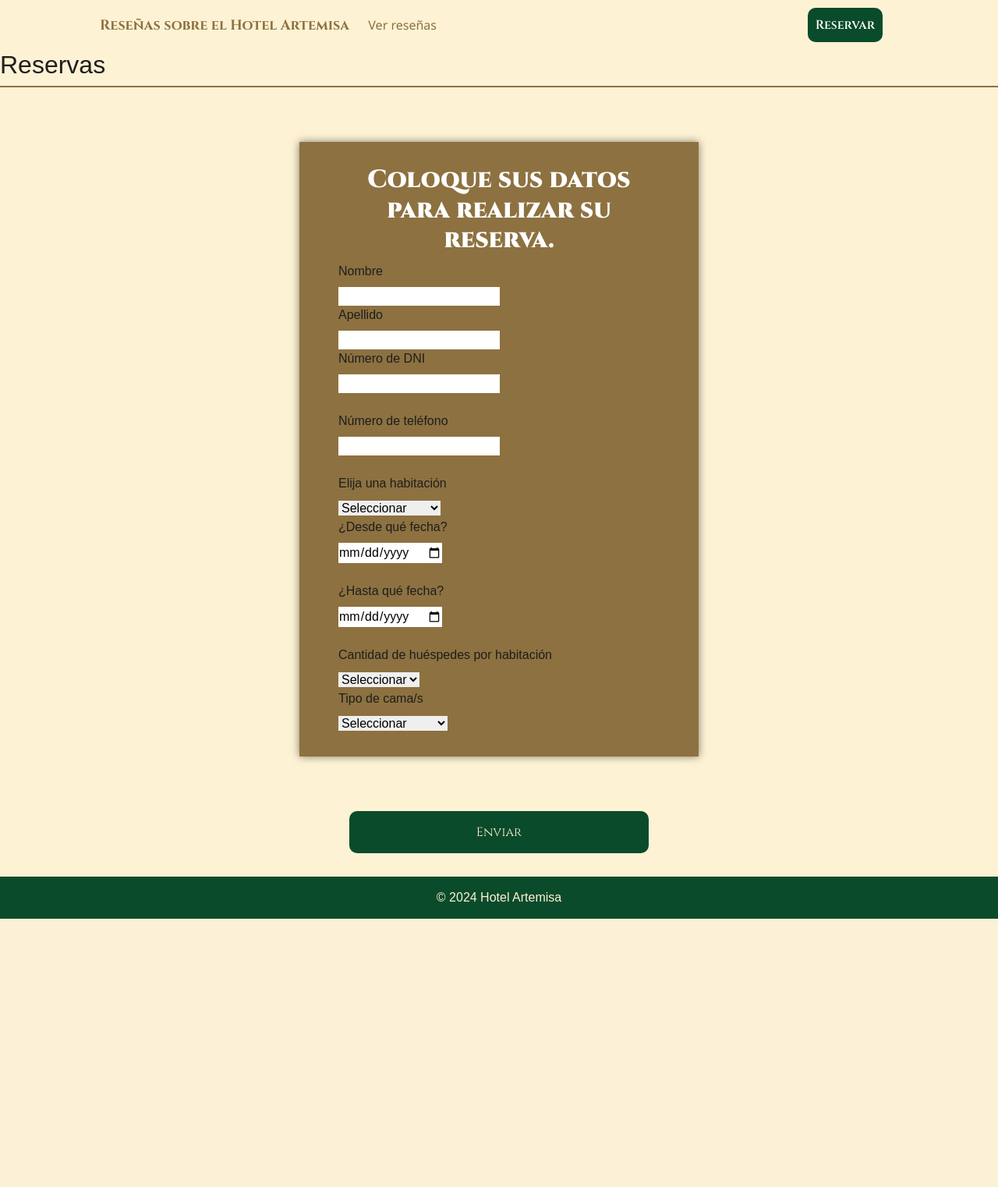
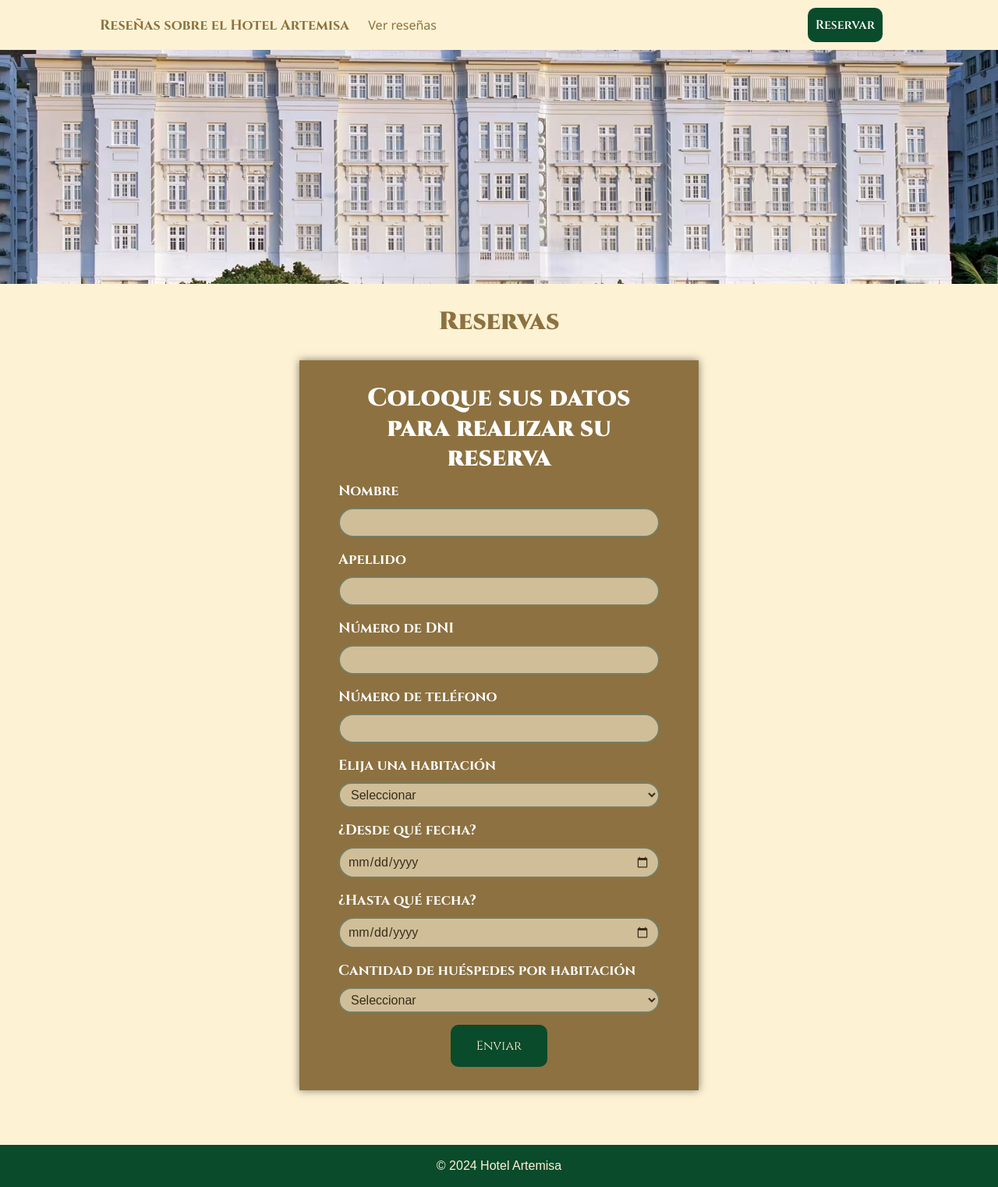
Before and after one commit to DarioValeriano/Artemisa-Hotel-TP-IDS, a Flask app: page /reservas in a window 1280 px wide. Shown: the part 100-1622 px from the top of the page at 78% size. Before the commit the page ends 1278 px from the top, so only its background shows below. Run offline with Flask 3, Linux system fonts and the light colour scheme; some libraries are stand-ins or nearby versions.

Commit message:
Agregado reservas a base.html  y arreglos en css (666bcaeb528e4dba38b0818a)

```diff
--- a/FrontEnd/static/css/style.css
+++ b/FrontEnd/static/css/style.css
@@ -70,13 +70,15 @@ header img {
 
 /*Preguntas Frecuentes*/
 
-#contenedor_imagen{
+#contenedor_imagen,#reservas_imagen,#contacto_imagen{
     width: 100%;
     height: 300px;
-    background-image: url("/static/images/PlazaComún.jpg");
     background-repeat: no-repeat;
     background-size: 100%;
     background-position: center;
+}
+#contenedor_imagen{
+    background-image: url("/static/images/PlazaComún.jpg");
 }
 
 #contenedor_secundario, .contenedor_preguntas{
@@ -116,11 +118,6 @@ header img {
 /*Contacto*/
 
 #contacto_imagen{
-    width: 100%;
-    height: 300px;
-    background-repeat: no-repeat;
-    background-size: 100%;
-    background-position: center;
     background-image: url("/static/images/recepcion.jpg");
 }
 
@@ -146,14 +143,14 @@ header img {
   box-shadow: 0 0 10px rgba(0, 0, 0, 0.5);
 }
 
-#userForm label{
+#userForm label, #reserveForm label{
     font-size:large;
     font-family: "Cinzel", serif;
     color:#ffffff;
     font-weight: bold;
 }
 
-#userForm input, #userForm textarea {
+#userForm input, #userForm textarea, #reserveForm input, #reserveForm select {
     color:black;
     position: relative;
     width: 100%;
@@ -210,7 +207,15 @@ header img {
     border-radius: 10px;
     box-shadow: 0 0 10px rgba(0, 0, 0, 0.5);
 }
+ /*Reverva*/
 
+#reservas_imagen{
+    background-image: url("/static/images/edificioHotel.jpg");
+}
+
+#pagina_reservas #formulario{
+    margin-top: 0px;
+}
 
 /*Home*/
 
@@ -522,9 +527,7 @@ button:hover {
 
 .bloque-informacion-h{
     width: 100vw;
-    height: 100vh;
     backdrop-filter: blur(6px);
-    display: none;
     justify-content: center;
     position: fixed;
     align-items: center;
@@ -543,7 +546,6 @@ button:hover {
     opacity: 1;
     height: auto;
 }
-
 
 .informacion-h{
     background-color: #ffffff;
@@ -727,6 +729,7 @@ footer p{
     margin-bottom: 0px;
 }
 
+
 /*
 prueba
 */body {
--- a/FrontEnd/templates/base.html
+++ b/FrontEnd/templates/base.html
@@ -31,7 +31,7 @@
 			<p>Reseñas sobre el Hotel Artemisa
 				<a > Ver reseñas</a>
 			</p>
-			<a >
+			<a href="{{ url_for('reservas')}}">
 				<button class="boton">Reservar</button>
 			</a>
 		</div>
--- a/FrontEnd/templates/reservas.html
+++ b/FrontEnd/templates/reservas.html
@@ -3,43 +3,30 @@
 <div id="pagina_reservas">
     <div id="reservas_imagen"></div>
 
-    <h2 id="reservas_titulo">Reservas</h2>
-
-
-    <hr class="divider">
+    <h2 class="titulo_presentacion">Reservas</h2>
 
 
 <div id="formulario">
-    <h2 id="form_titulo"> Coloque sus datos para realizar su reserva. </h2>
+    <h2 id="form_titulo"> Coloque sus datos para realizar su reserva </h2>
     <form id="reserveForm">
-      <div class="subtitulo">
-      <label for="message">Nombre</label><br>
-      </div>
-      <div class="dato">
-      <input type="text" id="name" name="name" required><br>
-      </div>
-      <div class="subtitulo">
-      <label for="message">Apellido</label><br>
-      </div>
-      <div class="dato">
-      <input type="text" id="apellido" name="apellido" required><br>
-      </div>
-      <div class="subtitulo">
-      <label for="message">Número de DNI</label><br>
-      </div>
-      <div class="dato">
-      <input type="message" id="identificacion" name="identificacion" required><br><br>
-      </div>
-      <div class="subtitulo">
-      <label for="message">Número de teléfono</label><br>
-      </div>
-      <div class="dato">
-      <input type="tel" id="contact" name="contact" required pattern="[0-9]{10}" required><br><br>
-      </div>
-      <div class="subtitulo">
-      <label for="message">Elija una habitación</label><br>
-      </div>
-      <div class="dato">
+      <label for="message">Nombre</label>
+      <br>
+      <input type="text" id="name" name="name" required>
+      <br>
+      <label for="message">Apellido</label>
+      <br>
+      <input type="text" id="apellido" name="apellido" required>
+      <br>
+      <label for="message">Número de DNI</label>
+      <br>
+      <input type="message" id="identificacion" name="identificacion" required>
+      <br>
+      <label for="message">Número de teléfono</label>
+      <br>
+      <input type="tel" id="contact" name="contact" required pattern="[0-9]{10}" required>
+      <br>
+      <label for="message">Elija una habitación</label>
+      <br>
       <select name="roomtype" id="roomtype" required>
         <option value="" disabled selected hidden>Seleccionar</option>
         <option value="Twin"> Twin </option>
@@ -47,43 +34,23 @@
         <option value="Deluxe Suite"> Deluxe Suite </option>
         <option value="Executive Suite"> Executive Suite </option>
       </select>
-      </div>
-      <div class="subtitulo">
-      <label for="checkin">¿Desde qué fecha?</label><br>
-      </div>
-      <div class="dato">
-      <input type="date" id="checkin" name="checkin" required><br><br>
-      </div>
-      <div class="subtitulo">
-      <label for="checkout">¿Hasta qué fecha?</label><br>
-      </div>
-      <div class="dato">
-      <input type="date" id="checkout" name="checkout" required><br><br>
-      </div>
-      <div class="subtitulo">
-      <label for="message">Cantidad de huéspedes por habitación</label><br>
-      </div>
-      <div class="dato">
+      <label for="checkin">¿Desde qué fecha?</label>
+      <br>
+      <input type="date" id="checkin" name="checkin" required>
+      <br>
+      <label for="checkout">¿Hasta qué fecha?</label>
+      <br>
+      <input type="date" id="checkout" name="checkout" required>
+      <br>
+      <label for="message">Cantidad de huéspedes por habitación</label>
+      <br>
       <select name="persons" id="persons" required>
         <option value="" disabled selected hidden>Seleccionar</option>
-
         <option value="1">1</option>
         <option value="2">2</option>
         <option value="3">3</option>
         <option value="4">4</option>
-
       </select>
-      </div>
-      <div class="subtitulo">
-      <label for="message">Tipo de cama/s</label><br>
-      </div>
-      <select name="bedtype" id="bedtype" required>
-      <option value="" disabled selected hidden>Seleccionar</option>
-      <option value="2 camas">2 camas simples</option>
-      <option value="1 cama">1 cama doble</option>
-      </select>
-
-      </div>
       <div id="boton_enviar" ><button type="submit">Enviar</button></div>
     </form>
   </div>
```
Lines whose indentation alone changed are shown as unchanged.
